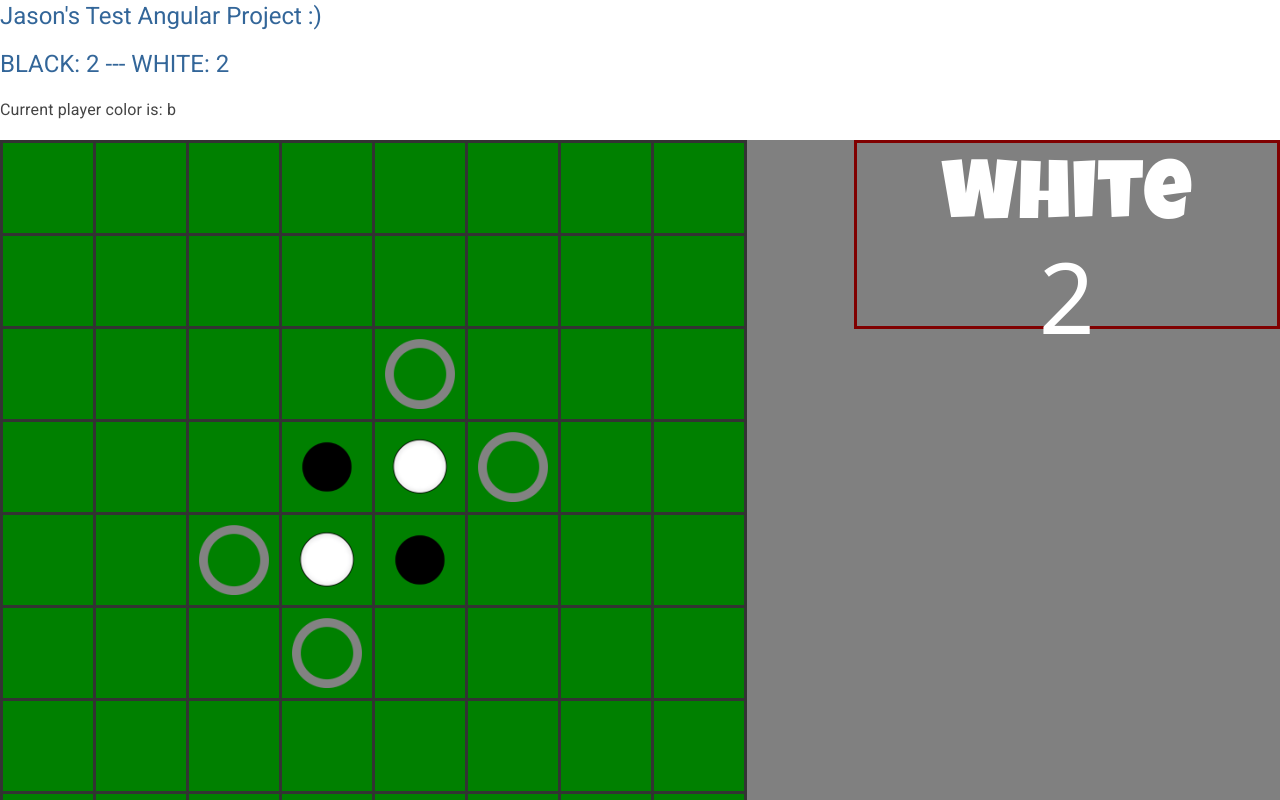
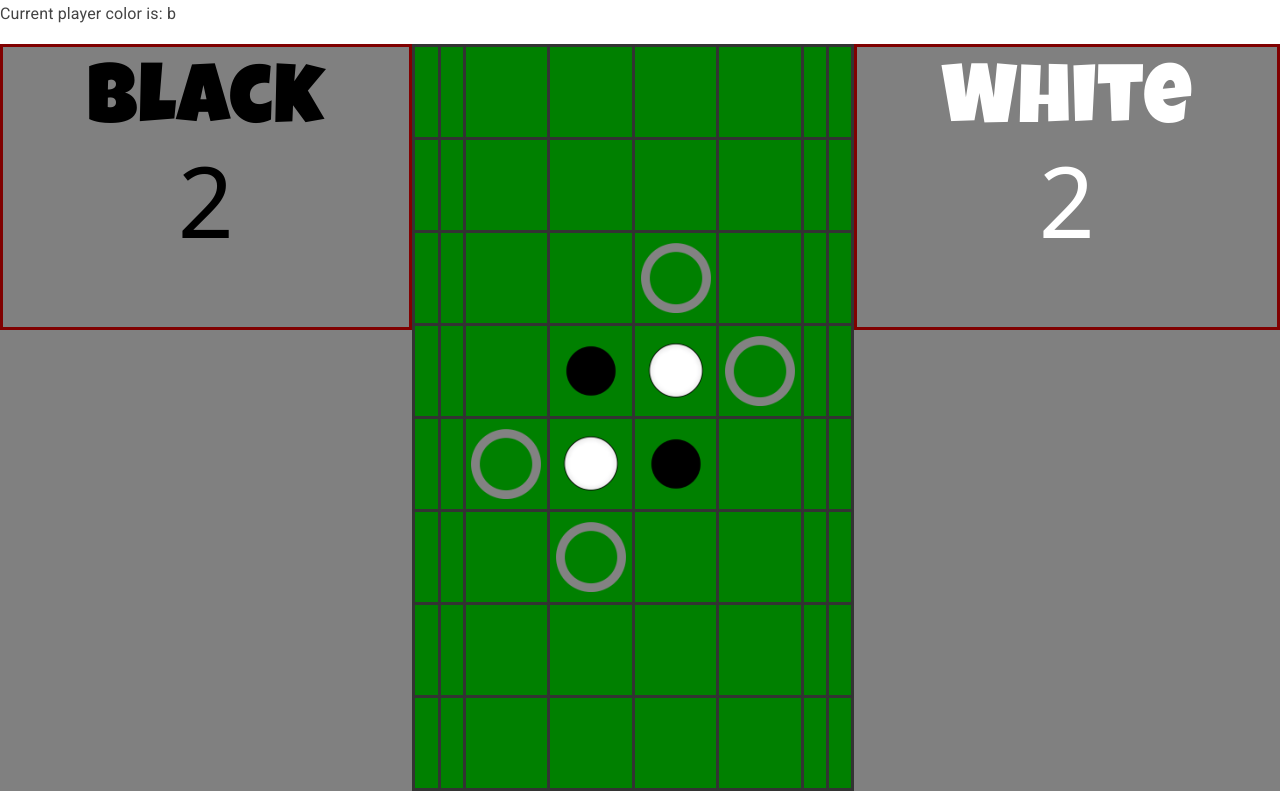
Before and after one commit to Justjason24/ASMX-Reversi, an Angular app in the folder angular-reversi/: page /reversi in a window 1280 px wide. Shown: the top 800 px of the page. Built offline with nearby package versions, Linux system fonts and the light colour scheme; a web font is replaced by a local one.

Commit message:
Two decent scoreboards around the board!

```diff
--- a/angular-reversi/src/app/app.component.html
+++ b/angular-reversi/src/app/app.component.html
@@ -1,2 +1 @@
-<h1>Jason's Test Angular Project :) </h1>
 <router-outlet></router-outlet>
--- a/angular-reversi/src/app/reversi/reversi.component.css
+++ b/angular-reversi/src/app/reversi/reversi.component.css
@@ -47,6 +47,7 @@ img {
     border: 3px;
     border-color: maroon;
     border-style: solid;
+    height: 20em;
 }
 
 .scoreboard-label {
@@ -54,10 +55,11 @@ img {
   font-weight: 400;
   font-style: normal;
   font-size: 6em;
-  color: white;
   padding-left: 1em;
   padding-right: 1em;
   padding-top: .5em;
+
+
 
 }
 
@@ -71,5 +73,4 @@ img {
   font-size: 7em;
   text-align: center;
   padding-top: .5em;
-  color: white;
 }
--- a/angular-reversi/src/app/reversi/reversi.component.html
+++ b/angular-reversi/src/app/reversi/reversi.component.html
@@ -1,4 +1,4 @@
-<h1> BLACK: {{blackScore}} --- WHITE: {{whiteScore}}</h1>
+<!-- <h1> BLACK: {{blackScore}} --- WHITE: {{whiteScore}}</h1> -->
 
 <h3>Current player color is: {{activePlayerColor}}</h3>
 
@@ -9,6 +9,12 @@
 
 <!-- Makes table unclickable when button above is visible -->
 <div class="game-area">
+
+    <div class="scoreboard">
+        <h2 class="scoreboard-label" style="color: black;">Black</h2>
+        <h3 class="scoreboard-score" style="color: black;">{{blackScore}}</h3>
+    </div>
+
     <div class="board">
         <table [class.unclickable]="!eligibleMoves">
             <tr *ngFor="let row of tableData; let i = index">
@@ -34,8 +40,8 @@
     </div>
 
     <div class="scoreboard">
-        <h2 class="scoreboard-label">White</h2>
-        <h3 class="scoreboard-score">{{whiteScore}}</h3>
+        <h2 class="scoreboard-label" style="color: white;">White</h2>
+        <h3 class="scoreboard-score" style="color: white;">{{whiteScore}}</h3>
     </div>
 
 
```
